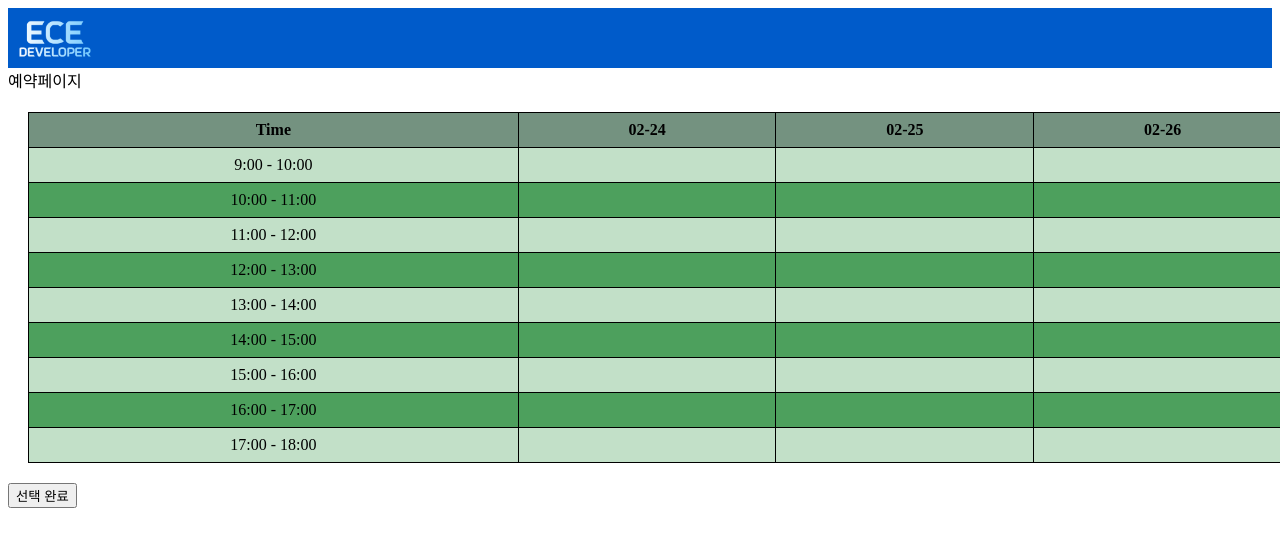
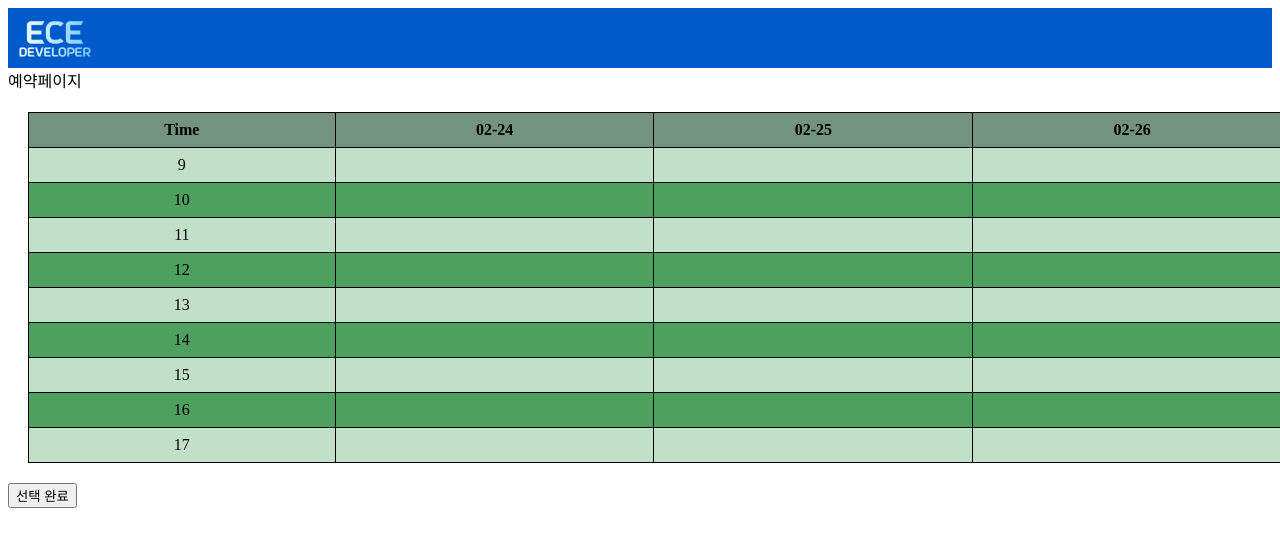
Before and after one commit to ECE-Developers/reservation-web, a React (Create React App) app: page /rsv in a window 1280 px wide. Shown: the top 546 px of the page. Built offline with nearby package versions, Linux system fonts and the light colour scheme.

Commit message:
fix: times를 String형에서 Number형으로 변환

```diff
--- a/src/components/checkRsvTable.js
+++ b/src/components/checkRsvTable.js
@@ -9,7 +9,7 @@ const CheckRsvTable = () => {
   const tomorrow = moment().add(1, 'days').format('MM-DD');
   const dayAfterTomorrow = moment().add(2, 'days').format('MM-DD');
   const days = [today, tomorrow, dayAfterTomorrow];
-  const times = ['9:00 - 10:00', '10:00 - 11:00', '11:00 - 12:00', '12:00 - 13:00', '13:00 - 14:00', '14:00 - 15:00', '15:00 - 16:00', '16:00 - 17:00', '17:00 - 18:00'];
+  const times = [9, 10, 11, 12, 13, 14, 15, 16, 17];
 
   const handleClick = (day, time) => {
     if (selectedTime[day]?.[time]) {
```
